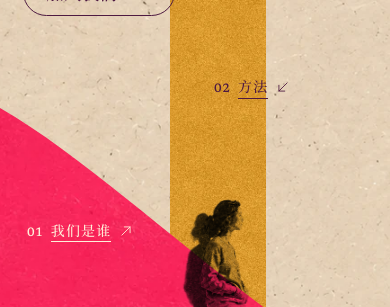
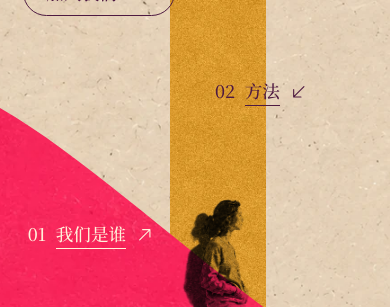
Before and after one commit to Karen0758/six-website, a React (Vite) app: page / in a window 390 px wide. Shown: the part 310-617 px from the top of the page. Built offline with nearby package versions, Linux system fonts and the light colour scheme.

Commit message:
match home caption typography to join button

```diff
--- a/src/styles.css
+++ b/src/styles.css
@@ -179,7 +179,7 @@ body { overflow: hidden; }
   letter-spacing: .015em;
 }
 .scene--english .learn-more { font-size: clamp(16px, 1.35vw, 21px); }
-.scene--english .figure-caption { font-size: clamp(13px, .95vw, 16px); }
+.scene--english .figure-caption { font-size: clamp(16px, 1.35vw, 21px); }
 .scene--english .chapter-content h2,
 .scene--english .chapter-content h3,
 .scene--english .work-principles strong {
@@ -228,13 +228,13 @@ body { overflow: hidden; }
   border: 0;
   background: transparent;
   color: #4e1a41;
-  font: 500 clamp(14px, 1.15vw, 19px) "SIX Noto Serif SC";
-  letter-spacing: .08em;
+  font: 500 clamp(14px, var(--editor-body-size, 24px), 40px) "SIX Noto Serif SC";
+  letter-spacing: normal;
   white-space: nowrap;
   cursor: pointer;
 }
 .figure-caption-name { border-bottom: 1px solid currentColor; padding-bottom: .12em; }
-.figure-caption-number { font: 500 .88em "Newsreader"; letter-spacing: .04em; }
+.figure-caption-number { font: inherit; letter-spacing: inherit; }
 .figure-caption-arrow { width: 1em; height: 1em; align-self: center; fill: none; stroke: currentColor; stroke-width: 1.5; stroke-linecap: round; stroke-linejoin: round; }
 .figure-caption:hover .figure-caption-name { border-bottom-width: 2px; }
 .figure-caption:focus-visible { outline: 2px solid currentColor; outline-offset: 3px; }
@@ -545,8 +545,8 @@ body { overflow: hidden; }
   .figure-hit-left { left: 0; top: 59%; width: 50%; height: 37%; }
   .figure-hit-middle { left: 45%; top: 43%; width: 55%; height: 52%; }
   .figure-hit-right { display: none; }
-  .figure-caption { font-size: 14px; padding: .45em .25em; }
-  .scene--english .figure-caption { font-size: 12px; }
+  .figure-caption { font-size: clamp(12px, calc(var(--editor-body-size, 22px) * .8), 30px); padding: .45em .25em; }
+  .scene--english .figure-caption { font-size: clamp(16px, 1.35vw, 21px); }
   .figure-caption-left { left: 6%; top: 62%; bottom: auto; }
   .figure-caption-middle { left: 54%; top: 45%; }
 
```
